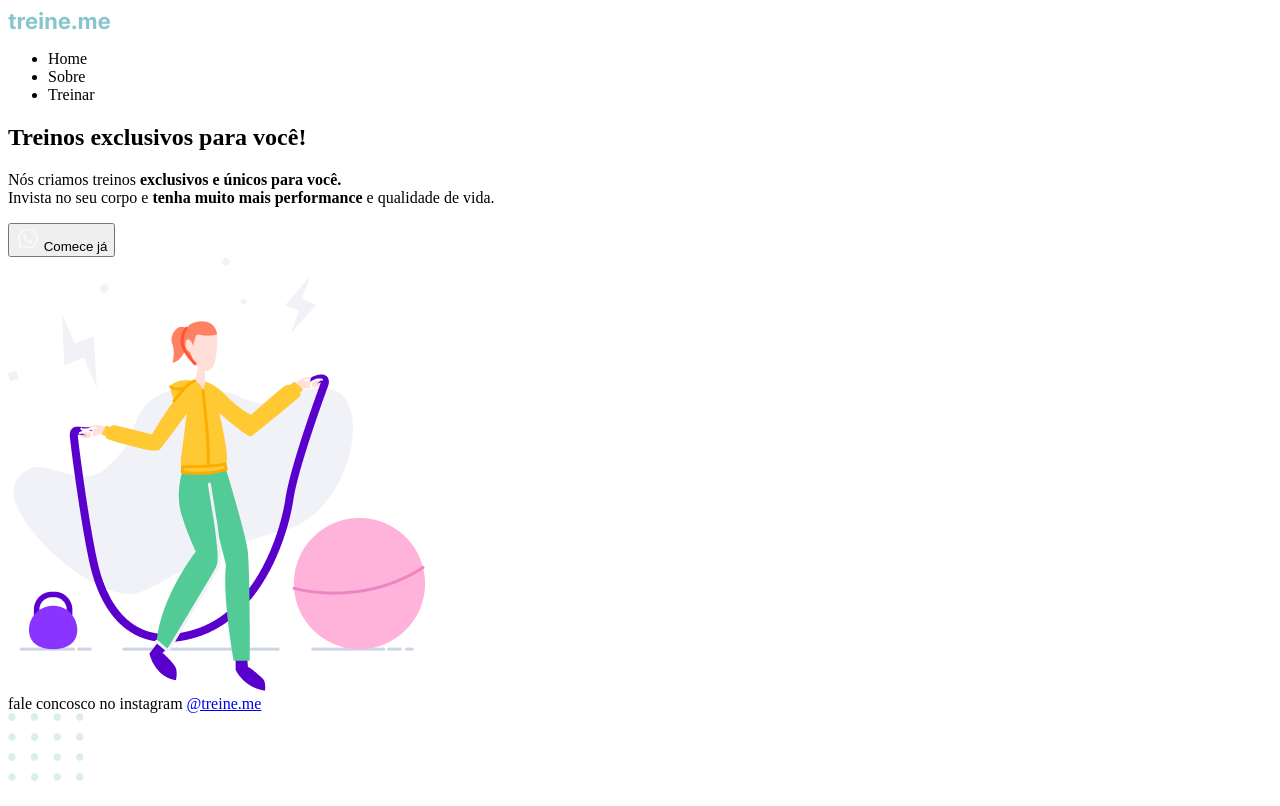
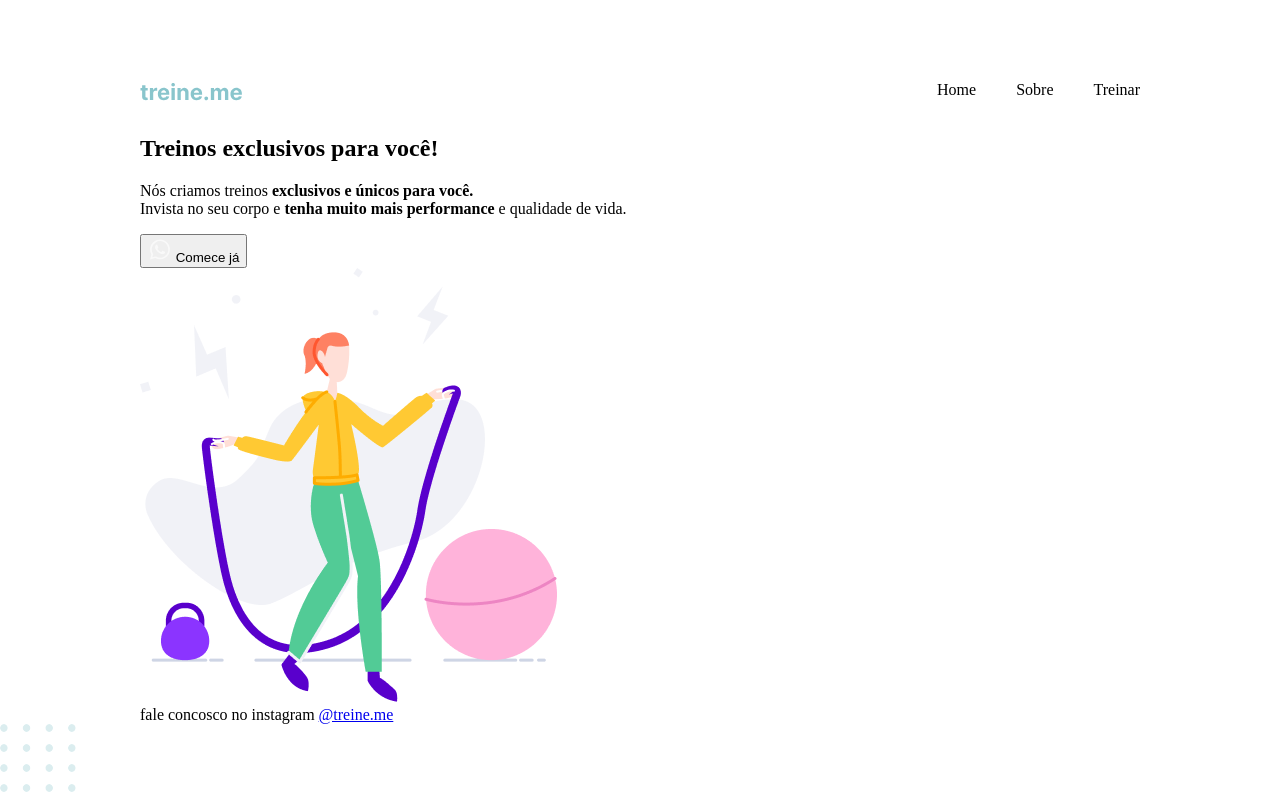
Before and after one commit to marcoantoniofranco/landing-page-treine.me, a plain HTML site: page index.html in a window 1280 px wide. Drawn offline with Linux system fonts and the light colour scheme.

Commit message:
feat: estilos

```diff
--- /dev/null
+++ b/assets/css/style.css
@@ -0,0 +1,21 @@
+body {
+  margin: 0;
+  padding: 0;
+}
+
+.page {
+  /* border: 1px solid red; */
+  width: 1000px;
+  margin: 65px auto 0;
+}
+
+.header {
+  display: flex;
+  justify-content: space-between;
+}
+
+.header nav ul {
+  list-style: none;
+  display: flex;
+  gap: 40px;
+}
--- a/index.html
+++ b/index.html
@@ -5,11 +5,12 @@
     <meta http-equiv="X-UA-Compatible" content="IE=edge" />
     <meta name="viewport" content="width=device-width, initial-scale=1.0" />
     <title>Treine me</title>
+    <link rel="stylesheet" href="assets/css/style.css" />
   </head>
   <body>
     <div class="page">
-      <header>
-        <img src="images/Logo.svg" alt="Treine.me" />
+      <header class="header">
+        <img src="assets/images/Logo.svg" alt="Treine.me" />
 
         <nav>
           <ul>
@@ -31,12 +32,12 @@
           </p>
 
           <button>
-            <img src="images/whatsapp 1.svg" alt="ícone do whatsapp" />
+            <img src="assets/images/whatsapp 1.svg" alt="ícone do whatsapp" />
             Comece já
           </button>
         </section>
         <img
-          src="images/fitness-jump.png"
+          src="assets/images/fitness-jump.png"
           alt="Desenho de uma mulher pulando corda"
         />
       </main>
@@ -44,7 +45,7 @@
     </div>
 
     <img
-      src="images/balls-decoration.svg"
+      src="assets/images/balls-decoration.svg"
       alt="Bolinhas verde no canto inferior direito da página"
     />
   </body>
```
Also changed, not shown: assets/images/Logo.svg (renamed from images/Logo.svg), assets/images/balls-decoration.svg (renamed from images/balls-decoration.svg), assets/images/fitness-jump.png (renamed from images/fitness-jump.png), assets/images/whatsapp 1.svg (renamed from images/whatsapp 1.svg).
